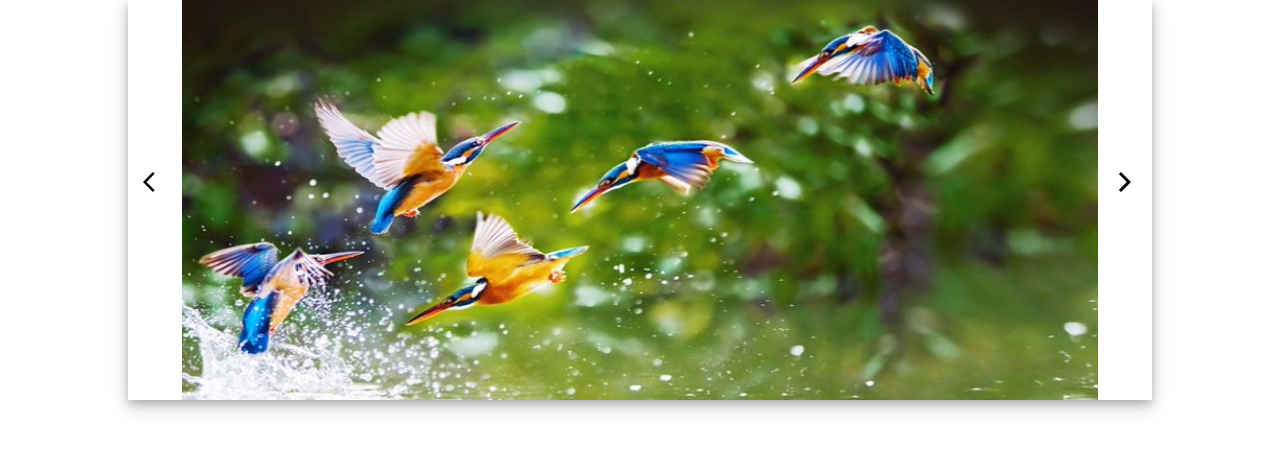
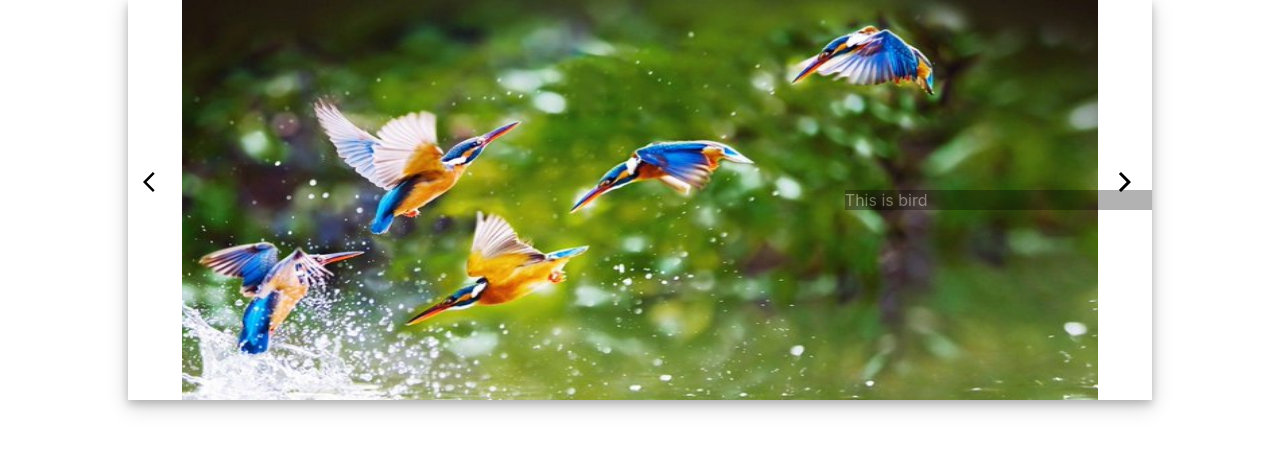
Before and after one commit to namancse15/Slide-Show, a React app: page / in a window 1280 px wide. Built offline with nearby package versions, Linux system fonts and the light colour scheme.

Commit message:
Text Overlay Added

```diff
--- a/src/components/SlideShow.css
+++ b/src/components/SlideShow.css
@@ -23,3 +23,17 @@
   height: 60px;
   width: 60px;
 }
+
+.text__overlay {
+  left: 70%;
+  position: absolute;
+  width: 30%;
+  height: inherit;
+  background-color: black;
+  opacity: 0.3;
+}
+
+.text__overlay > p {
+  opacity: 1;
+  color: white;
+}
--- a/src/components/SlideShow.js
+++ b/src/components/SlideShow.js
@@ -6,7 +6,7 @@ import "./SlideShow.css";
 import ArrowBackIosIcon from "@material-ui/icons/ArrowBackIos";
 import ArrowForwardIosIcon from "@material-ui/icons/ArrowForwardIos";
 
-function SlideShow({ slide, setcurrentId, currentId, text }) {
+function SlideShow({ slide, setcurrentId, currentId }) {
   // useEffect(() => {
   //   const audio = new Audio(`audio/${slide.audio}`);
   //   audio.play();
@@ -30,7 +30,7 @@ function SlideShow({ slide, setcurrentId, currentId, text }) {
 
       <img src={`image/${slide.image}`} alt="" />
       <div className="text__overlay">
-        <p>{text}</p>
+        <p>{slide.text}</p>
       </div>
 
       <ReactAudioPlayer src={`audio/${slide.audio}`} autoPlay />
```
